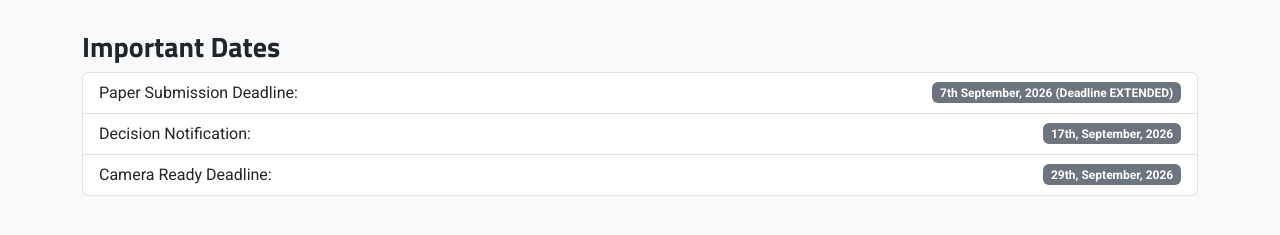
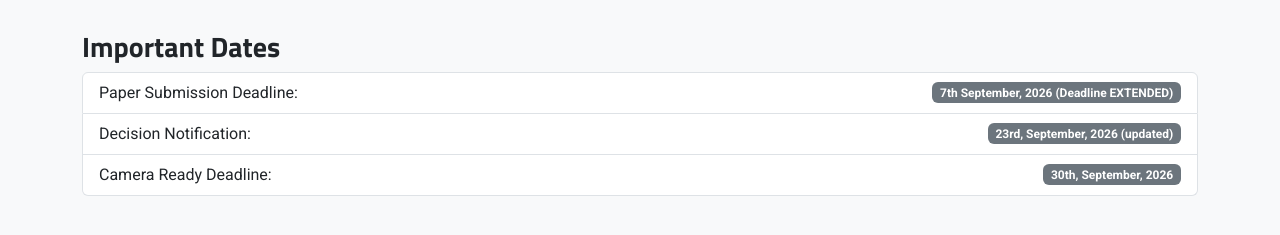
Before and after one commit to aaai-qiml/aaai-qiml.github.io, a plain HTML site: page index.html in a window 1280 px wide. Shown: the part 2120-2355 px from the top of the page. Drawn offline with nearby package versions, Linux system fonts and the light colour scheme.

Commit message:
Update important dates in index.html

```diff
--- a/index.html
+++ b/index.html
@@ -165,8 +165,8 @@
             <h3 class="mt-5">Important Dates</h3>
             <ul class="list-group">
                 <li class="list-group-item d-flex justify-content-between align-items-center">Paper Submission Deadline: <span class="badge bg-secondary">7th September, 2026 (Deadline EXTENDED) </span></li>
-                <li class="list-group-item d-flex justify-content-between align-items-center">Decision Notification: <span class="badge bg-secondary">17th, September, 2026</span></li>
-                <li class="list-group-item d-flex justify-content-between align-items-center">Camera Ready Deadline: <span class="badge bg-secondary"> 29th, September, 2026 </span></li>
+                <li class="list-group-item d-flex justify-content-between align-items-center">Decision Notification: <span class="badge bg-secondary">23rd, September, 2026 (updated) </span></li>
+                <li class="list-group-item d-flex justify-content-between align-items-center">Camera Ready Deadline: <span class="badge bg-secondary"> 30th, September, 2026 </span></li>
             </ul>
         </section>
 
```
